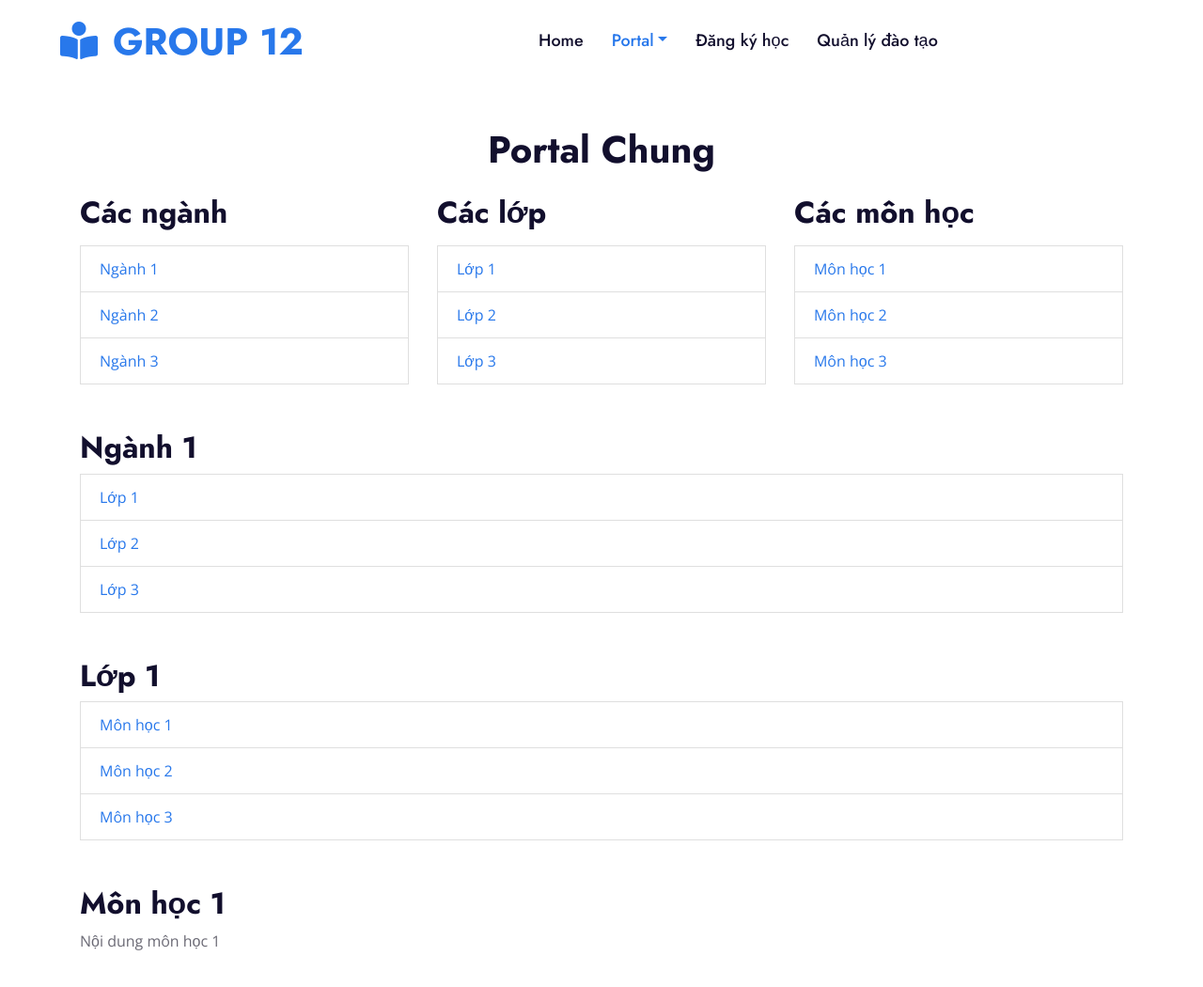
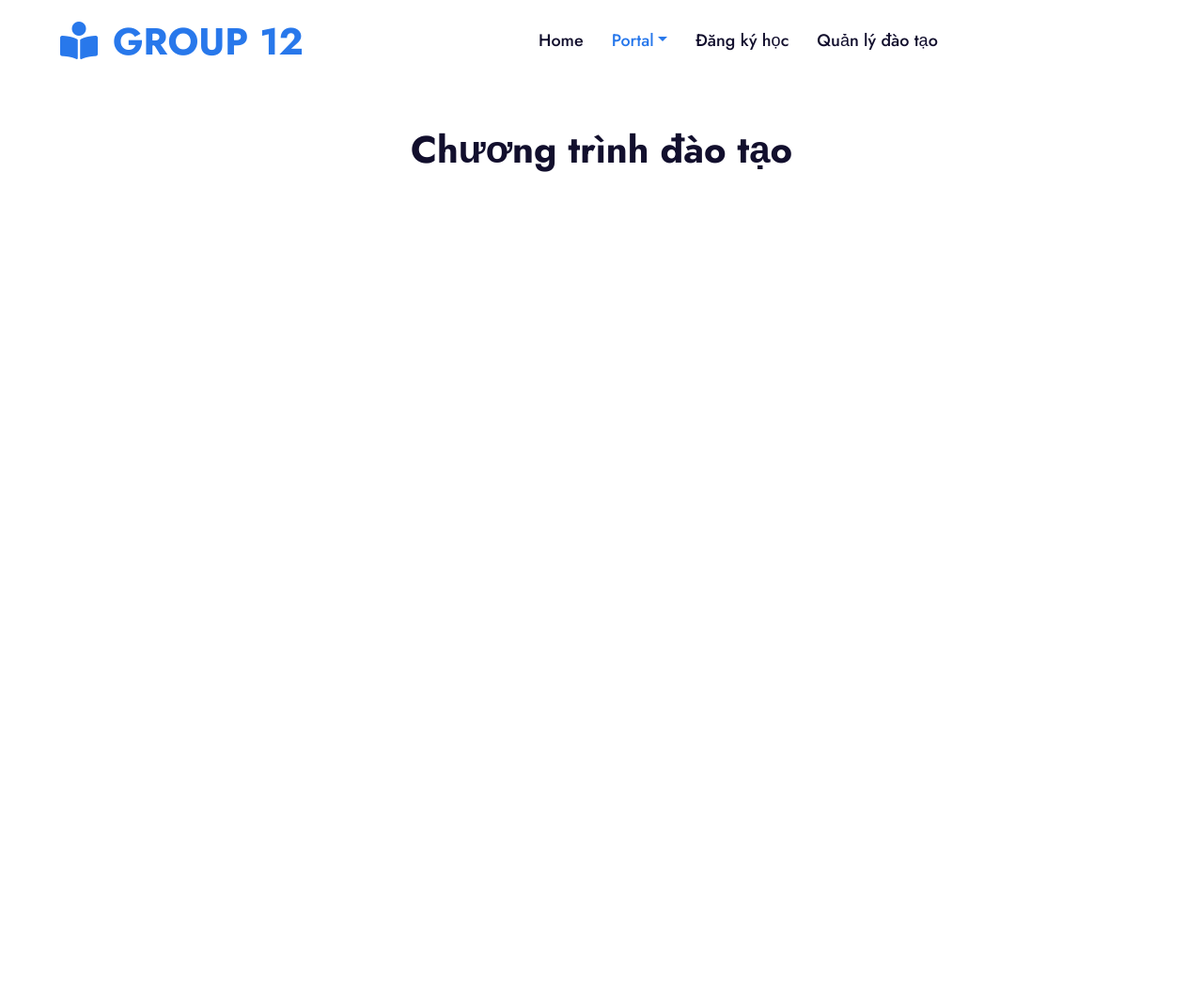
Before and after one commit to nhan-ntt/Project-Database, a plain HTML site: page portal-chung.html in a window 1280 px wide. Shown: the whole page at 94% size. After the commit the page ends 800 px from the top, so only its background shows below. Drawn offline with nearby package versions, Linux system fonts and the light colour scheme.

Commit message:
Sửa smth

```diff
--- a/portal-chung.html
+++ b/portal-chung.html
@@ -57,78 +57,12 @@
   </div>
   <!-- Navbar End -->
 
-   <!-- Main Content Start -->
-   <div class="container my-5">
-    <h1 class="text-center mb-4">Portal Chung</h1>
-    <div class="row">
-      <!-- Nganh Start -->
-      <div class="col-md-4">
-        <h2 class="mb-3">Các ngành</h2>
-        <ul class="list-group">
-          <li class="list-group-item"><a href="#nganh1">Ngành 1</a></li>
-          <li class="list-group-item"><a href="#nganh2">Ngành 2</a></li>
-          <li class="list-group-item"><a href="#nganh3">Ngành 3</a></li>
-        </ul>
-      </div>
-      <!-- Nganh End -->
+  <!-- Main Content Start -->
+  <div class="container my-5">
+    <h1 class="text-center mb-4">Chương trình đào tạo</h1>
+    <table class="">
 
-      <!-- Lop Start -->
-      <div class="col-md-4">
-        <h2 class="mb-3">Các lớp</h2>
-        <ul class="list-group">
-          <li class="list-group-item"><a href="#lop1">Lớp 1</a></li>
-          <li class="list-group-item"><a href="#lop2">Lớp 2</a></li>
-          <li class="list-group-item"><a href="#lop3">Lớp 3</a></li>
-        </ul>
-      </div>
-      <!-- Lop End -->
-
-      <!-- Mon Hoc Start -->
-      <div class="col-md-4">
-        <h2 class="mb-3">Các môn học</h2>
-        <ul class="list-group">
-          <li class="list-group-item"><a href="#monhoc1">Môn học 1</a></li>
-          <li class="list-group-item"><a href="#monhoc2">Môn học 2</a></li>
-          <li class="list-group-item"><a href="#monhoc3">Môn học 3</a></li>
-        </ul>
-      </div>
-      <!-- Mon Hoc End -->
-    </div>
-
-    <!-- Nganh Content Start -->
-    <div class="row my-5">
-      <div class="col-md-12">
-        <h2 id="nganh1">Ngành 1</h2>
-        <ul class="list-group">
-          <li class="list-group-item"><a href="#lop1">Lớp 1</a></li>
-          <li class="list-group-item"><a href="#lop2">Lớp 2</a></li>
-          <li class="list-group-item"><a href="#lop3">Lớp 3</a></li>
-        </ul>
-      </div>
-    </div>
-    <!-- Nganh Content End -->
-
-    <!-- Lop Content Start -->
-    <div class="row my-5">
-      <div class="col-md-12">
-        <h2 id="lop1">Lớp 1</h2>
-        <ul class="list-group">
-          <li class="list-group-item"><a href="#monhoc1">Môn học 1</a></li>
-          <li class="list-group-item"><a href="#monhoc2">Môn học 2</a></li>
-          <li class="list-group-item"><a href="#monhoc3">Môn học 3</a></li>
-        </ul>
-      </div>
-    </div>
-    <!-- Lop Content End -->
-
-    <!-- Mon Hoc Content Start -->
-    <div class="row my-5">
-      <div class="col-md-12">
-        <h2 id="monhoc1">Môn học 1</h2>
-        <p>Nội dung môn học 1</p>
-      </div>
-    </div>
-    <!-- Mon Hoc Content End -->
+    </table>
   </div>
   <!-- Main Content End -->
 
@@ -145,7 +79,7 @@
   <script src="lib/owlcarousel/owl.carousel.min.js"></script>
 
   <!-- Template Javascript -->
-  <script src="js/portal-chung.js"></script>
+  <script src="js/main.js"></script>
 </body>
 
 </html>
```
Also changed, not shown: dangKyHoc.html (+1 -20 lines), portal-rieng.html (+6 -8 lines).
